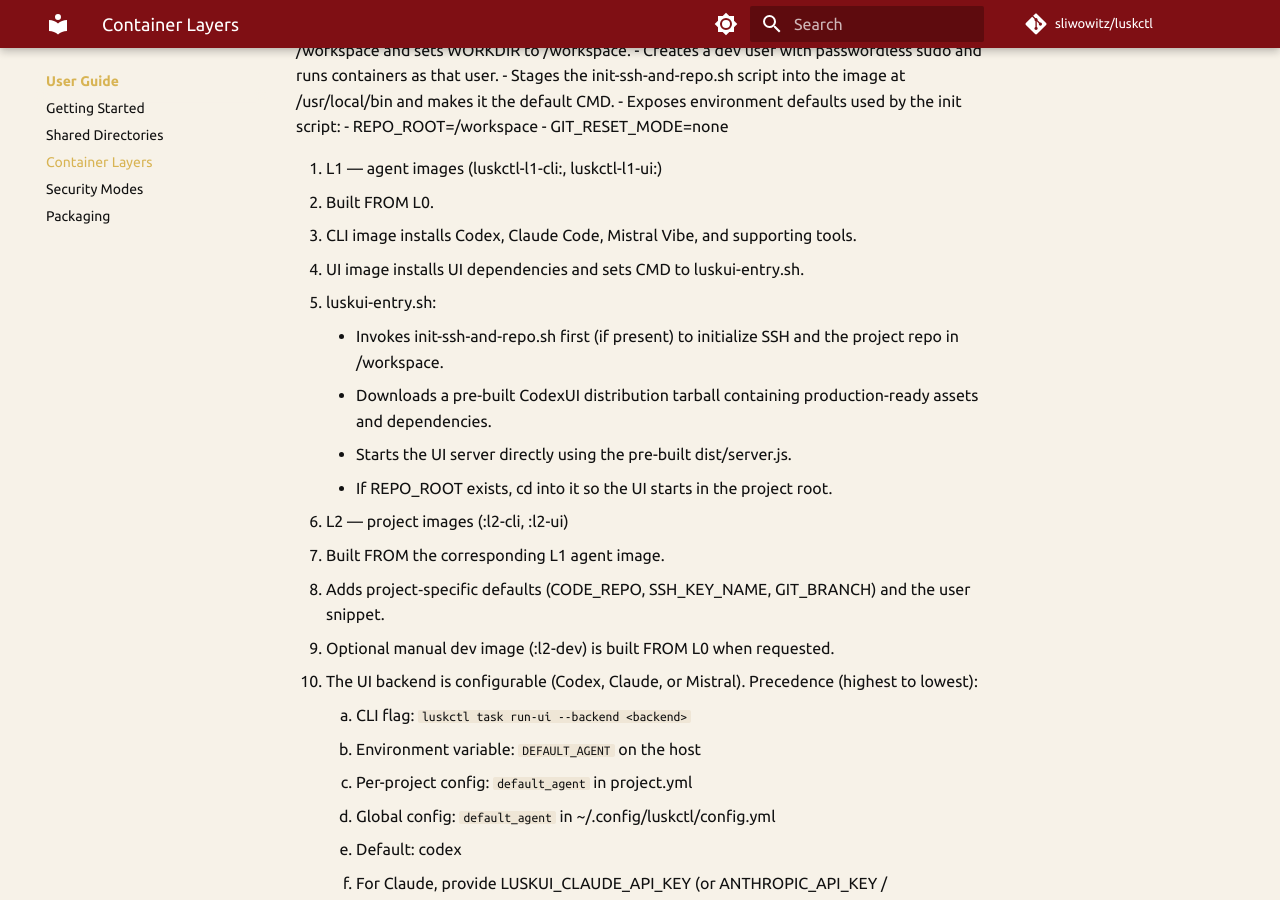
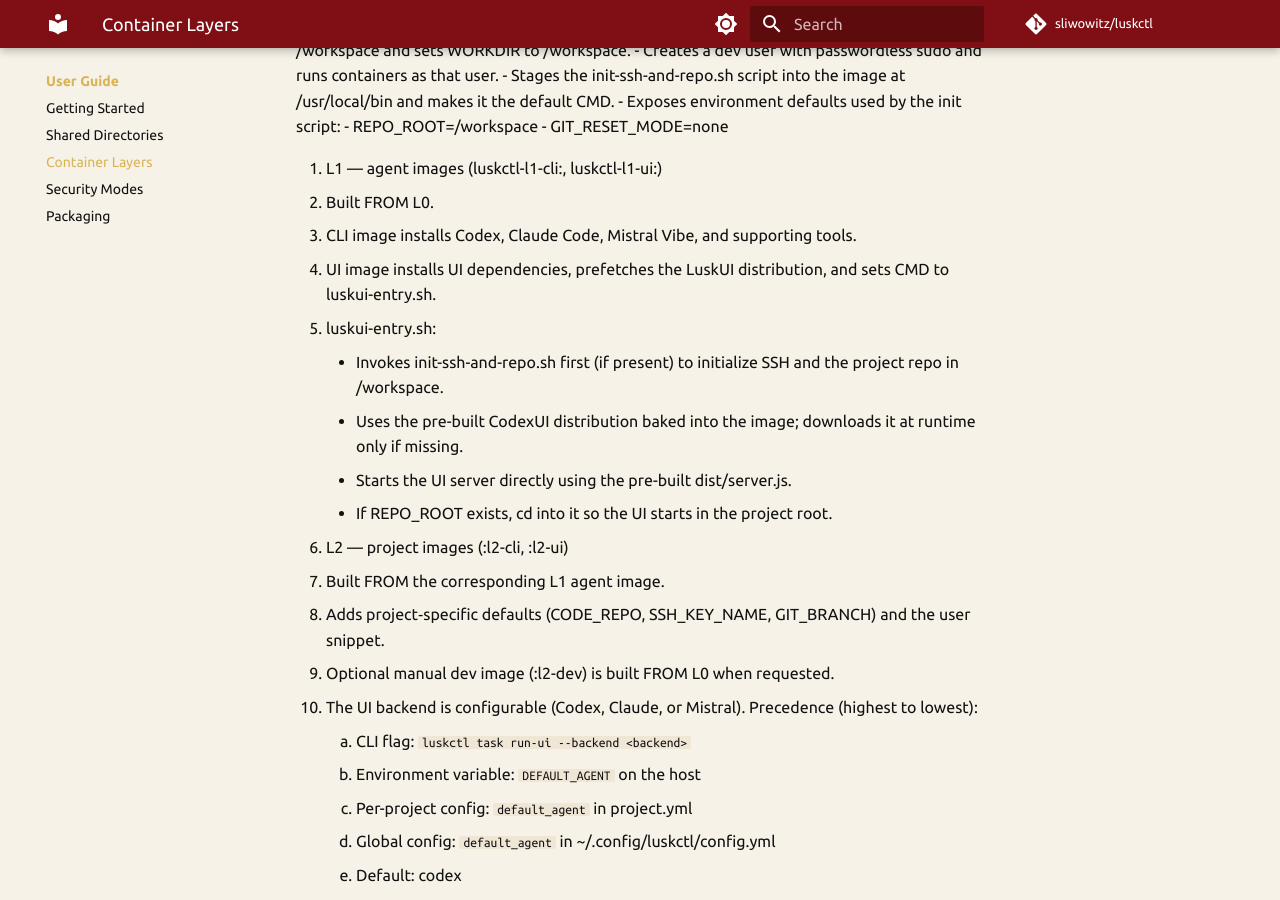
Before and after one commit to sliwowitz/luskctl, an MkDocs documentation site: the page built from docs/CONTAINER_LAYERS.md, in a window 1280 px wide and 900 px high, scrolled down 350 px. Built offline with MkDocs 1.6.1 and Material for MkDocs 9.7.7, drawn with Linux system fonts in a browser that asks for light colours; comment, search, counter and statistics services are not loaded.

Commit message:
Preinstall LuskUI dist in L1 UI image

```diff
--- a/docs/CONTAINER_LAYERS.md
+++ b/docs/CONTAINER_LAYERS.md
@@ -17,10 +17,10 @@ Layers
 1. L1 — agent images (luskctl-l1-cli:<base-tag>, luskctl-l1-ui:<base-tag>)
    - Built FROM L0.
    - CLI image installs Codex, Claude Code, Mistral Vibe, and supporting tools.
-   - UI image installs UI dependencies and sets CMD to luskui-entry.sh.
+   - UI image installs UI dependencies, prefetches the LuskUI distribution, and sets CMD to luskui-entry.sh.
    - luskui-entry.sh:
      - Invokes init-ssh-and-repo.sh first (if present) to initialize SSH and the project repo in /workspace.
-     - Downloads a pre-built CodexUI distribution tarball containing production-ready assets and dependencies.
+     - Uses the pre-built CodexUI distribution baked into the image; downloads it at runtime only if missing.
      - Starts the UI server directly using the pre-built dist/server.js.
      - If REPO_ROOT exists, cd into it so the UI starts in the project root.
 
```
Also changed, not shown: docs/DEVELOPER.md (+1 -1 lines), 2 other files.
